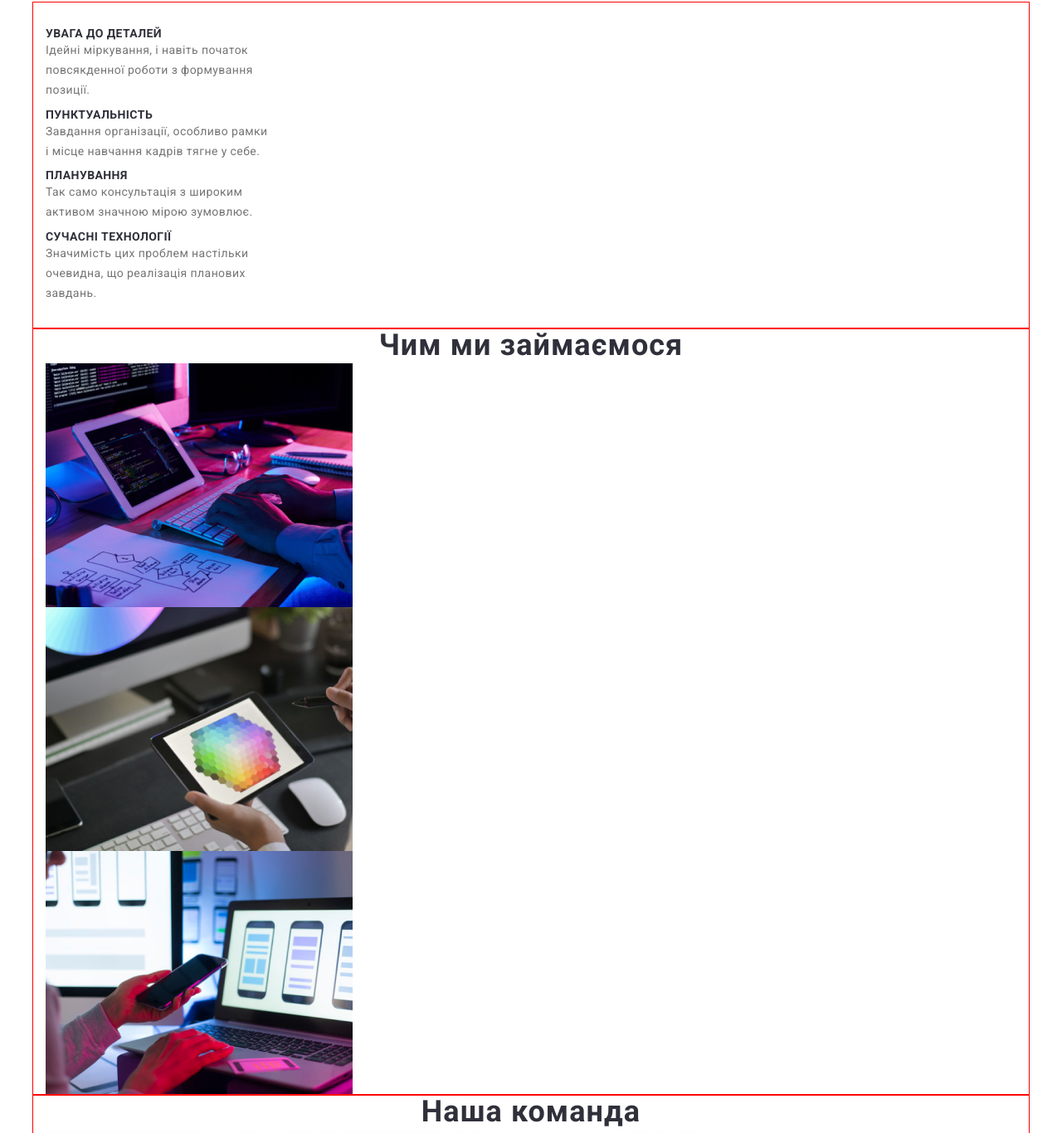
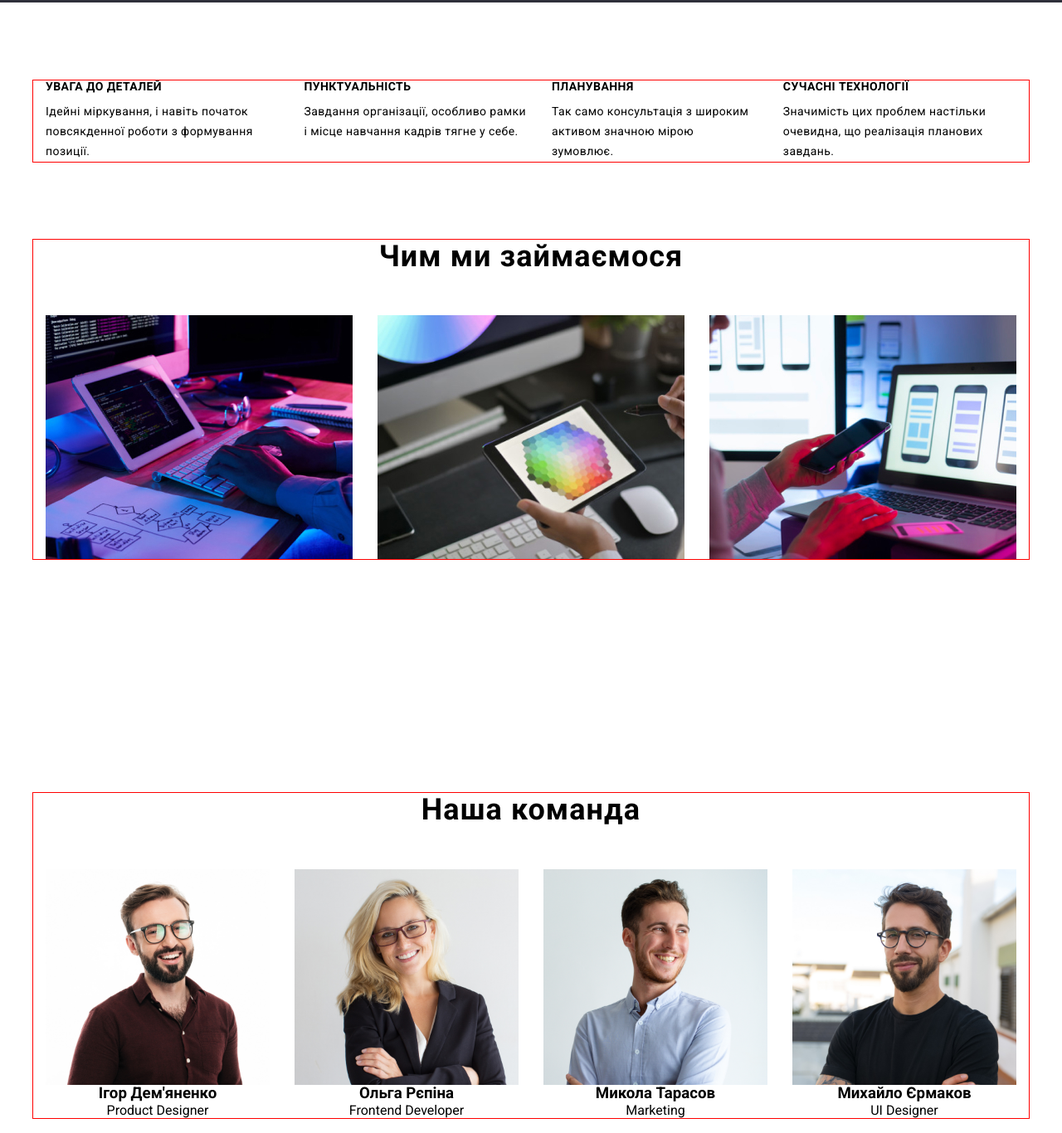
Before and after one commit to kret1ks/test6, a plain HTML site: page index.html in a window 1280 px wide. Shown: the part 574-1940 px from the top of the page at 83% size. Drawn offline with nearby package versions, Linux system fonts and the light colour scheme.

Commit message:
added title

```diff
--- a/css/style.css
+++ b/css/style.css
@@ -68,13 +68,13 @@ margin-right: 344px;
 
 
 .geroy {
-  background-color: var(--footer-background);
+  background-color: var(--background-color);
   padding-top: 200px;
   padding-bottom: 200px;
   text-align: center;
 }
 .geroy-title {
-  color: var(--main-color);
+   color: var(--main-color);
   text-align: center;
   font-size: 44px;
   font-weight: 900;
@@ -95,37 +95,65 @@ margin-right: 344px;
   line-height: 1.8;
   letter-spacing: 0.96px;
 }
+
+
+
+
+
+
+.perevag{
+  padding-top: 94px;
+  padding-top: 94px;
+}
 .perevag-list{
-  display: flex;
-  flex-wrap: wrap;
-  padding-top: 30px;
-  padding-bottom: 30px;
-  width: 270px;
-  gap: 10px;
+   display: flex;
+   gap: 30px;
 }
 .perevag-caption {
-  color: var(--background-color);
+  color: var(--text-color);
   font-size: 14px;
   font-weight: 700;
   line-height: 1.14;
   letter-spacing: 0.42px;
   text-transform: uppercase;
+  margin-bottom: 10px;
 }
 .perevag-description {
-  color: var(--number-text);
+  color: var(--additional-text);
   font-size: 14px;
   font-weight: 400;
   line-height: 1.71;
   letter-spacing: 0.42px;
 }
+
+
+
+
+
+
+.zams{
+  padding-top: 94px;
+  padding-bottom: 94px;
+  text-align: center;
+}
 .zams-title {
-  color: var(--background-color);
+  color: var(--text-color);
   text-align: center;
   font-size: 36px;
   font-weight: 700;
   line-height: 1.16;
   letter-spacing: 1.08px;
+  margin-bottom: 50px;
 }
+.zams-list{
+  display: flex;
+  gap: 30px;
+}
+
+
+
+
+
 .container {
   outline: 1px solid red;
   width: 1200px;
@@ -134,31 +162,32 @@ margin-right: 344px;
   padding-left: 15px;
   padding-right: 15px;
 }
+.comands{
+  padding-top: 94px;
+  padding-bottom: 94px;
+  background-color: var(--team-background);
+}
 .comands-title {
-  color: var(--background-color);
+  color: var(--text-color);
   text-align: center;
   font-size: 36px;
-  font-style: normal;
   font-weight: 700;
   line-height: 1.16;
   letter-spacing: 1.08px;
+  margin-bottom: 50px;
 }
-.comands-subtitle {
-  color: var(--background-color);
-  text-align: center;
-  font-size: 16px;
-  font-weight: 500;
-  line-height: 1.18;
-  letter-spacing: 0.48px;
+.comands-list{
+  display: flex;
+  gap: 30px;
 }
-.comands-text {
-  color: var(--number-text);
-  text-align: center;
-  font-size: 16px;
-  font-weight: 400;
-  line-height: 1.18;
-  letter-spacing: 0.48px;
+.comands-img{
+  width: 270px;
+  height: 260px;
 }
+
+
+
+
 .footer{
     background-color: var(--background-color);
     padding-top: 60px;
@@ -175,13 +204,7 @@ color: var(--header-text);
 .footer-color{
     color: var(--title-color);
 }
-.footer-item {
-  color: var(--background-text);
-  font-size: 14px;
-  font-weight: 400;
-  line-height: 1.71;
-  letter-spacing: 0.42px;
-}
+
 .address-link {
   color: var(--title-color);
   font-size: 14px;
@@ -196,6 +219,28 @@ font-weight: 400;
 line-height: 1.71;
 letter-spacing: 0.42px;
 }
+
+
+
+
+
+
+/* portfolio           portfolio             portfolio */ */
+
+
+
+
+
+
+
+
+
+
+
+
+
+
+
 .header-item {
   color: var(--header-text);
   font-size: 14px;
--- a/index.html
+++ b/index.html
@@ -43,7 +43,7 @@
         </section>
         <!-- наші переваги -->
         <section class="perevag">
-            <div class="container">
+            <div class="container perevag-text">
             <ul class="perevag-list">
                 <li class="perevag-item">
                     <h2 class="perevag-caption">УВАГА ДО ДЕТАЛЕЙ</h2>
```
Also changed, not shown: pages/portfolio.html (+4 -4 lines).
